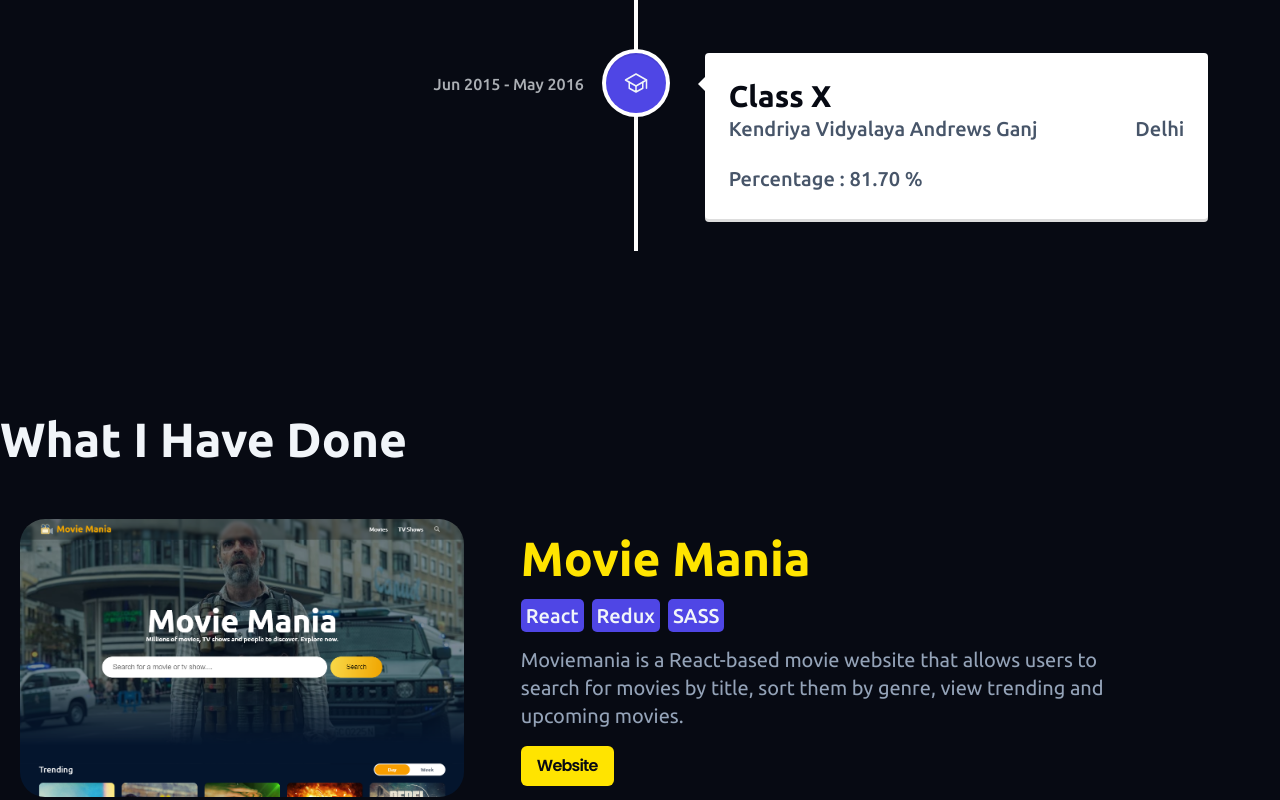
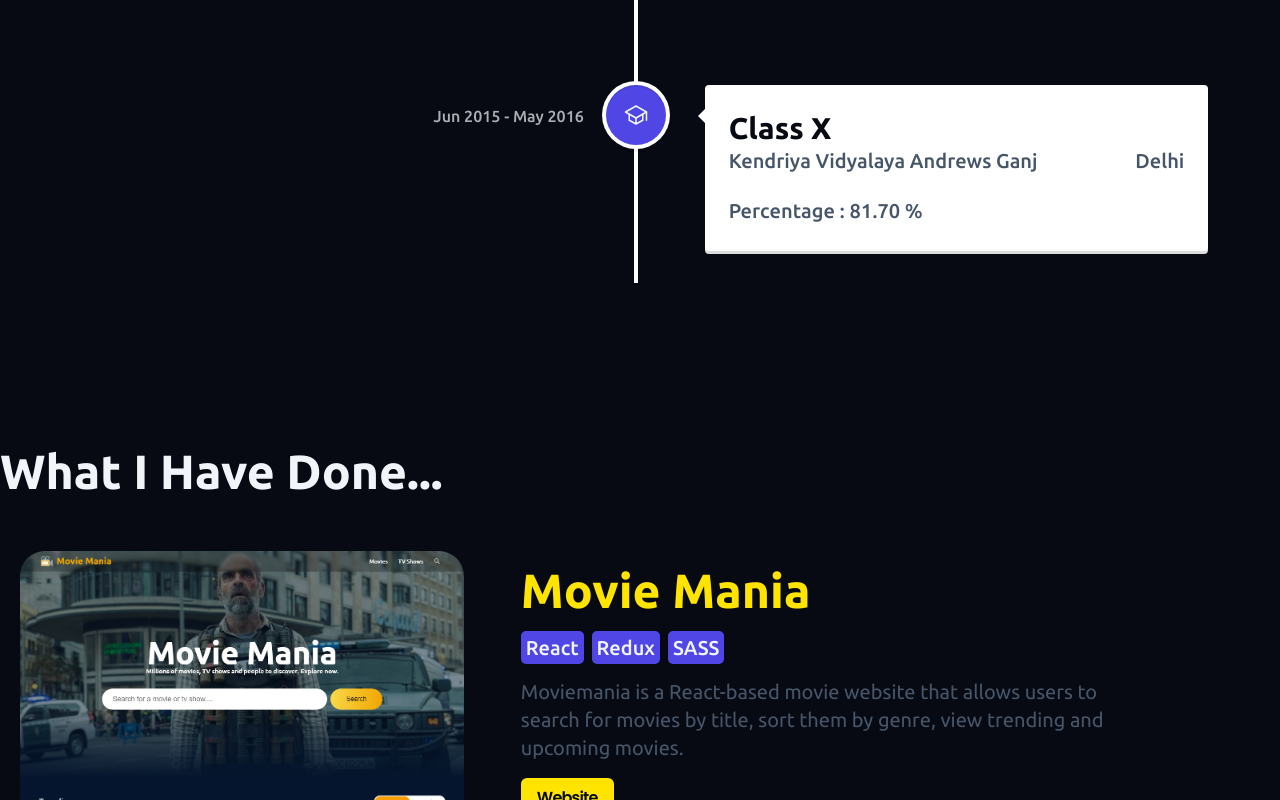
Before and after one commit to Tushar-718/Portfolio, a React (Vite) app: page / in a window 1280 px wide. Shown: the part 2761-3561 px from the top of the page. Built offline with nearby package versions, Linux system fonts and the light colour scheme.

Commit message:
Projects updated

```diff
--- a/src/components/myJourney/journey.scss
+++ b/src/components/myJourney/journey.scss
@@ -2,6 +2,7 @@
   .title {
     font-size: var(--2xl);
     color: var(--light);
+    margin-bottom: 2rem;
   }
 //   .vertical-timeline-element-content{
 //     // box-shadow: 0 0.25em 0.5em rgba(0, 0, 0, 0.25), 0 0.4em 1.25 0 rgba(0, 0, 0, 0.15) !important;
--- a/src/components/work/Work.jsx
+++ b/src/components/work/Work.jsx
@@ -5,7 +5,7 @@ import projects from './projects';
 const Work = () => {
   return (
     <div className="work container section">
-      <h2 className="title">What I Have Done</h2>
+      <h2 className="title">What I Have Done...</h2>
       <div className="projects">
       {projects.map((project, index) => (
           <div
@@ -34,7 +34,7 @@ const Work = () => {
       </div>
         ))}
     </div>
-    </div >
+    </div>
   );
 };
 
--- a/src/components/work/projects.js
+++ b/src/components/work/projects.js
@@ -8,20 +8,27 @@ let projects=[
     },
     {
         id:2,
-        title:"To-do-App",
+        title:"Gossip clan",
+        technologies:["React","Chakra-UI","Firebase"],
+        imageSource:"Screenshot_6",
+        description:"A chat application built with React and Chakra UI. The app features dynamic message rendering, automatic scrolling, and secure Firebase authentication, creating an immersive and user-friendly chat experience.",
+    },
+    {
+        id:3,
+        title:"To-do App",
         technologies:["React","Express","MongoDB","SASS"],
         imageSource:"Screenshot_2",
         description:"An application specially built to keep track of errands or tasks that need to be done.",
     },
     {
-        id:3,
+        id:4,
         title:"Rainy: Weather API",
         technologies:["React"],
         imageSource:"Screenshot_3",
         description:"Weather API using react is Users friendly design to help user to access Weather of different place all over the world on the screen.",
     },
     {
-        id:4,
+        id:5,
         title:"QR-Code Generator",
         technologies:["HTML","CSS","JS"],
         imageSource:"Screenshot_4",
--- a/src/components/work/work.scss
+++ b/src/components/work/work.scss
@@ -51,7 +51,7 @@
         .description {
           .desc {
             font-size: var(--sm);
-            color: var(--slate1);
+            color: var(--slate2);
             text-align: center;
           }
         }
```
Also changed, not shown: public/Screenshot_5.png (added), public/Screenshot_6.png (added).
